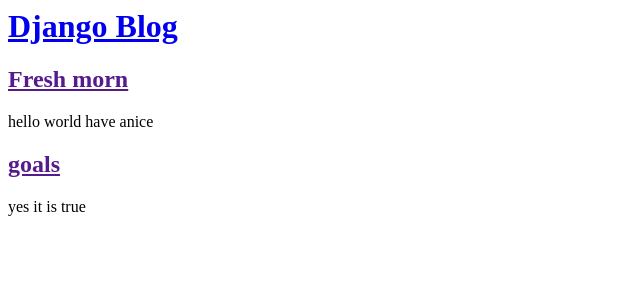
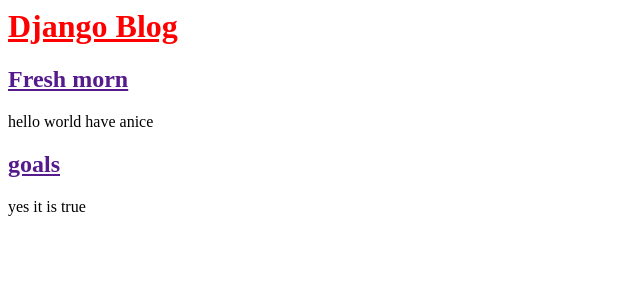
Before and after one commit to mohamedfazilk/Blog_app, a Django app: page / in a window 1280 px wide. Shown: the top 300 px of the page, without its empty margins (0-640 px from the left). Run offline with Django 3.2, Linux system fonts and the light colour scheme; data comes from the database, SQL or seed files in the repository.

Commit message:
css file added and text color change to red

```diff
--- /dev/null
+++ b/blog/static/css/base.css
@@ -0,0 +1,3 @@
+header h1 a {
+color: red;
+}
--- a/blog/templates/blog/base.html
+++ b/blog/templates/blog/base.html
@@ -1,7 +1,8 @@
-
+{% load static %}
 <html>
 <head>
     <title>Django blog</title>
+    <link href="{% static 'css/base.css'%}" rel="stylesheet">
 </head>
 <body>
 <header>
```
